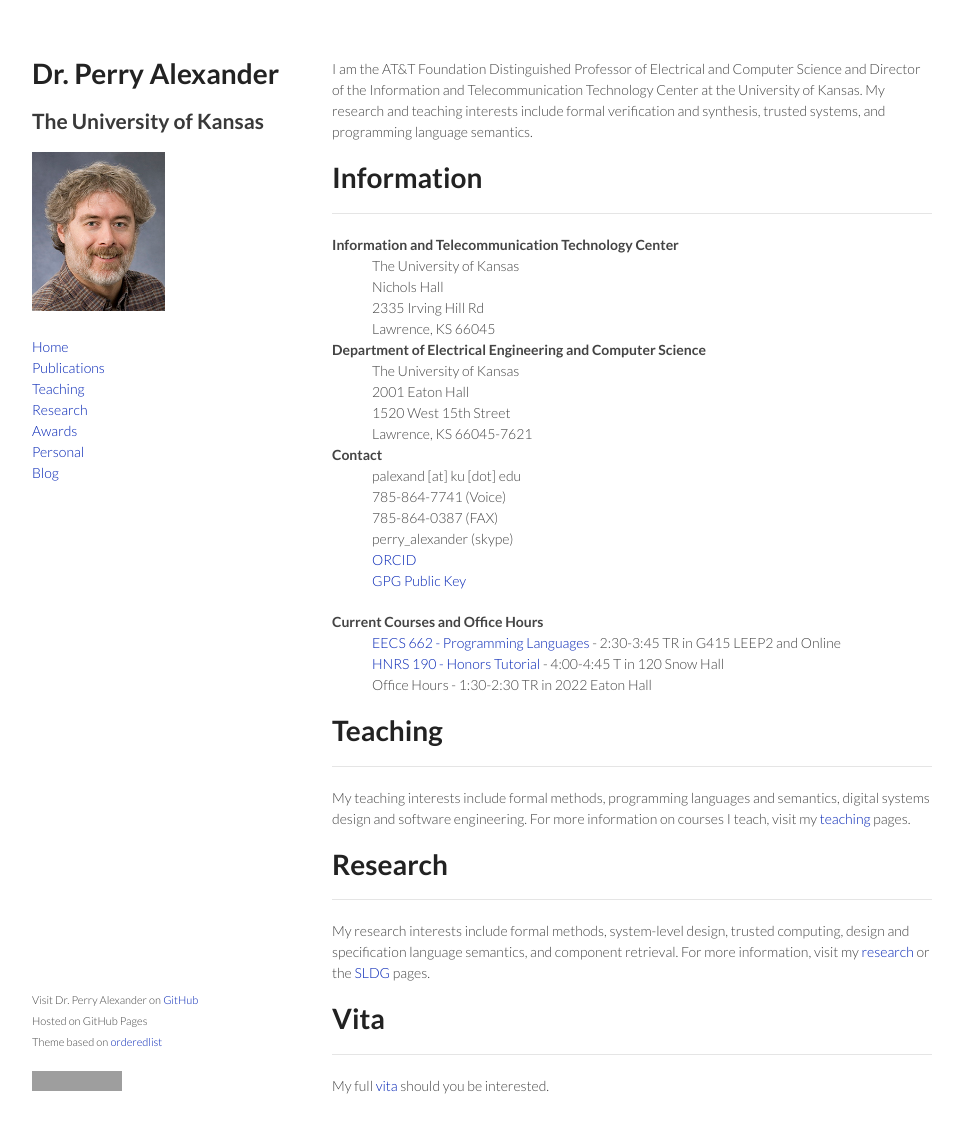
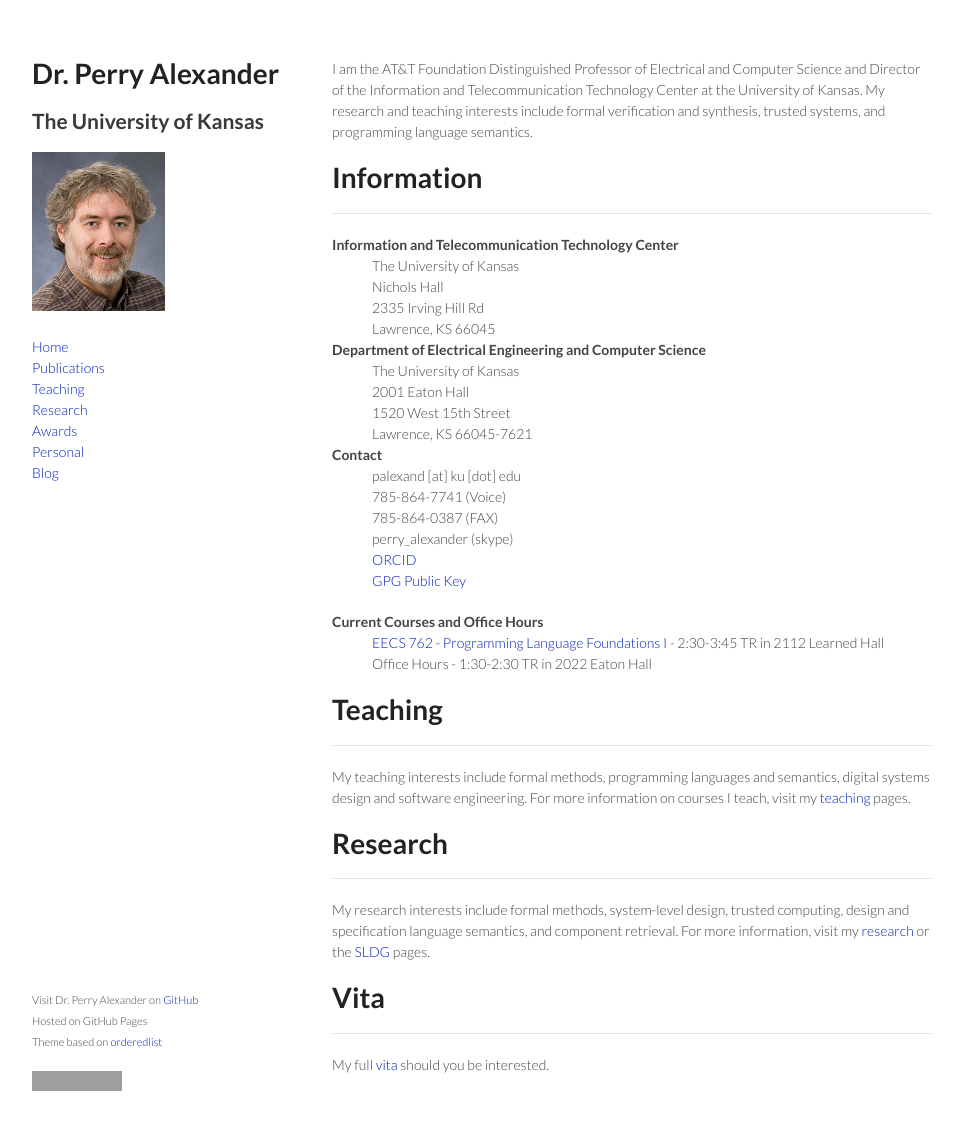
Before and after one commit to palexand/palexand.github.io, a Jekyll site: the page built from index.md, in a window 1280 px wide and 1166 px high. Shown: the top 1133 px of the window, without its empty margins (158-1121 px from the left). Built offline with Jekyll 4.4.1, drawn with Linux system fonts in a browser that asks for light colours; grey boxes are pictures that could not be loaded.

Commit message:
updates for spring 2021

```diff
--- a/_data/teaching.yml
+++ b/_data/teaching.yml
@@ -9,8 +9,6 @@
   github: palexand
   repo: eecs662
   description: This course is an undergraduate introduction to programming language concepts. It is taught by implementing a collection of interpreters that implement language features. Specific topics include structuring an interpreter, abstract syntax, early and late binding, laziness and strictness, function definition and application, static an dynamic scoping, and techniques for implementing these features.
-  when: 2:30-3:45 TR
-  where: G415 LEEP2 and Online
 
 - name: EECS 742 - Static Analysis
   github: palexand
@@ -21,6 +19,8 @@
   github: palexand
   repo: eecs762
   description: Programming Language Fundamentals is an introduction to the semantics of programming languages. The course will present modern approaches for defining dynamic and static semantics as well as verifying definitions and implementing interpreters. We will start with dynamic semantics defining languages using operational, denotational, and axiomatic semantics. We will then overview domain theory and being looking at static semantics and types. The course concentrates on pragmatic issues and requires both specification and verification of semantics and implementation of interpreters.
+  when: 2:30-3:45 TR
+  where: 2112 Learned Hall
 
 - name: EECS 755 - Software Requirements Modeling
   github: palexand
@@ -41,5 +41,3 @@
   github: palexand
   repo: hnrs190
   description: The Freshman Honors Tutorial is a one hour class introducing freshman honors program students to research and KU.  My section looks at the early days of computing focusing on how computing came to be and why.  We look at work by the major early computing scholars and put their work in the context of World War II.  We also look a that the limitations of computing and what we know about what can and cannot be computed mechanically
-  when: 4:00-4:45 T
-  where: 120 Snow Hall
```
